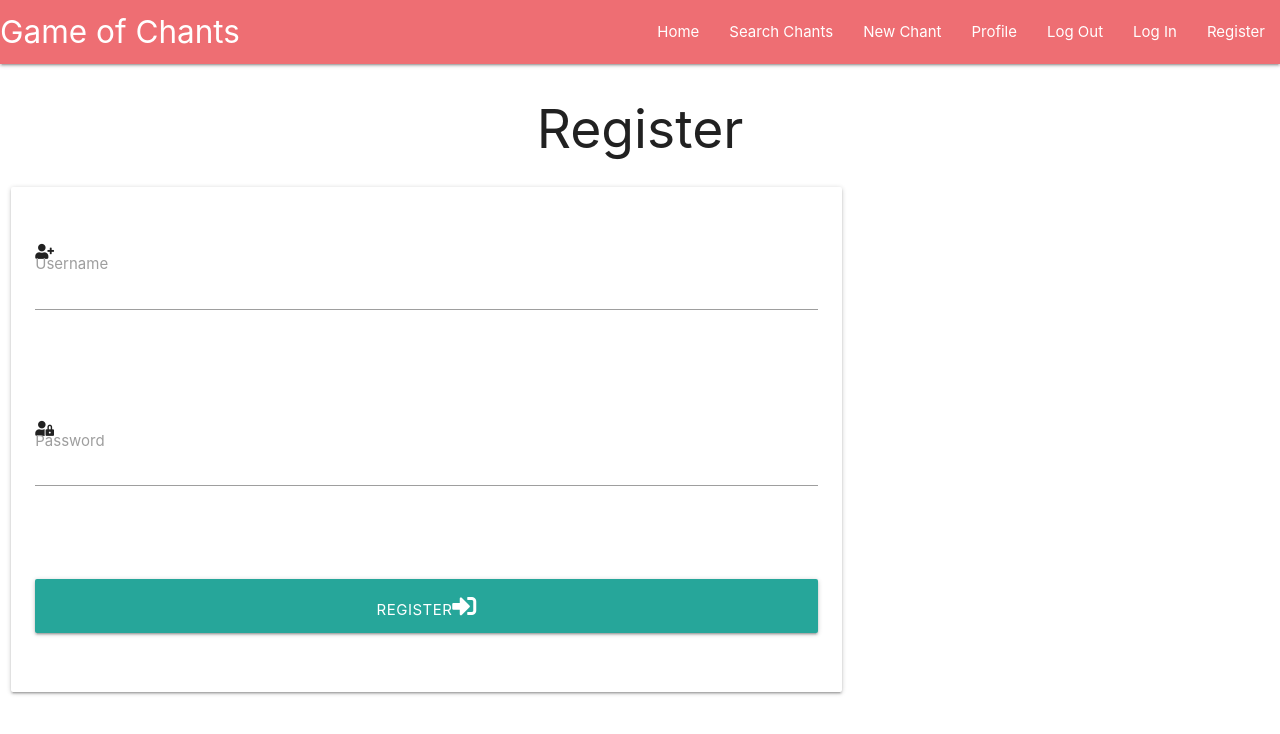
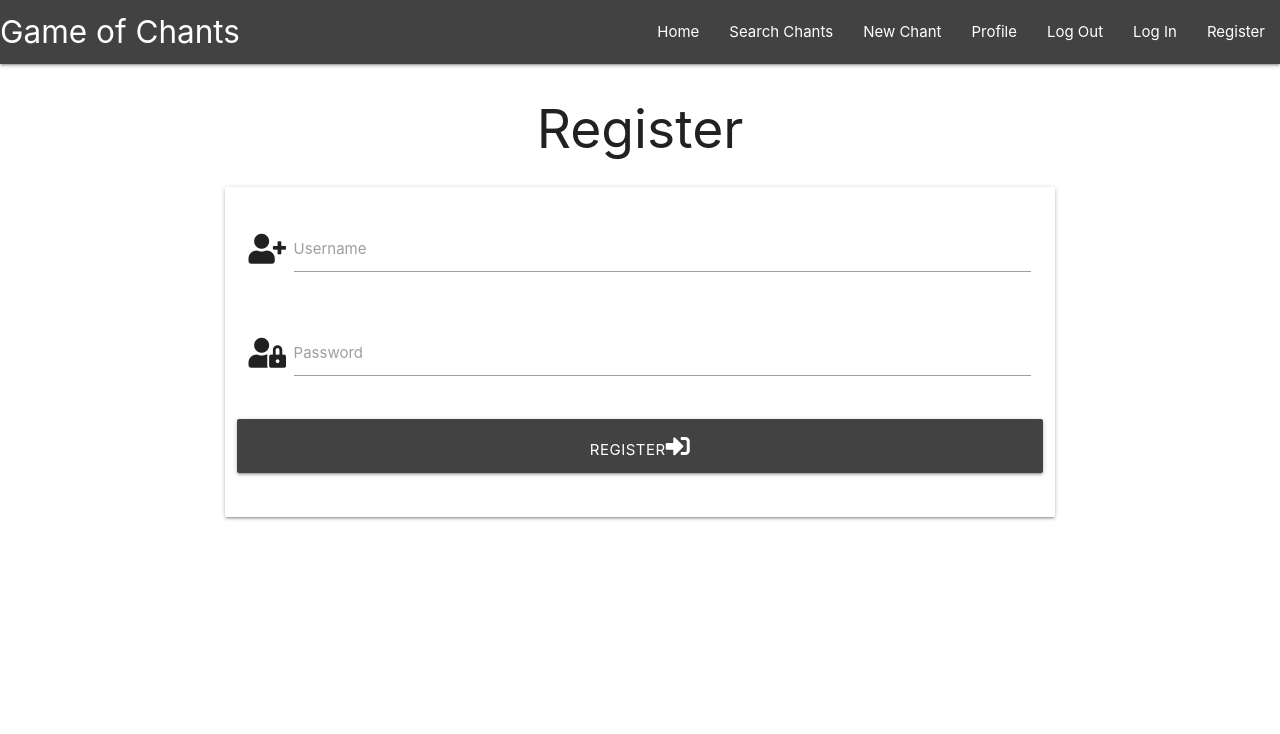
Before and after one commit to RoyoftheRavers/football_game_of_chants, a Flask app: page /register in a window 1280 px wide. Shown: the top 734 px of the page. Run offline with Flask 2, Linux system fonts and the light colour scheme; some libraries are stand-ins or nearby versions.

Commit message:
fix: updated class to fix card in register.html

```diff
--- a/templates/base.html
+++ b/templates/base.html
@@ -14,7 +14,7 @@
 <body>
     <header>
         <nav>
-            <div class="nav-wrapper">
+            <div class="nav-wrapper grey darken-3">
                 <a href="{{ url_for('get_chants') }}" class="brand-logo">Game of Chants</a>
                 <a href="#" data-target="mobile-demo" class="sidenav-trigger"><i class="material-icons">menu</i></a>
                 <ul class="right hide-on-med-and-down">
--- a/templates/register.html
+++ b/templates/register.html
@@ -3,43 +3,33 @@
 
     <h2 class="center-align">Register</h2>
 
-  <div class="row">
-    <div class="col s12 m8 offset m2" method="POST" action="{{ url_for('register') }}">
-      <div class="card-panel">
-          <!--username-->
-          <div class="row">
-            <form class="input-field col s12">
+    <div class="row">
+        <form class="col s12 m8 offset-m2" method="POST" action="{{ url_for('register') }}">
+            <div class="card-panel">
+                <!--username-->
                 <div class="row">
                     <div class="input-field col s12">
-                    <i class="fa fa-user-plus"></i>
-                    <input id="username" name="username" class="materialize-textarea">
-                    <label for="username">Username</label>
+                        <i class="fa fa-user-plus prefix"></i>
+                        <input id="username" name="username" class="validate">
+                        <label for="username">Username</label>
                     </div>
                 </div>
-            </form>
-          </div>
-          <!--password-->
-          <div class="row">
-            <form class="input-field col s12">
+                <!--password-->
                 <div class="row">
                     <div class="input-field col s12">
-                    <i class="fa fa-user-lock"></i>
-                    <input id="password" name="username" class="materialize-textarea">
-                    <label for="password">Password</label>
+                        <i class="fa fa-user-lock prefix"></i>
+                        <input id="password" name="username" class="validate">
+                        <label for="password">Password</label>
                     </div>
                 </div>
-            </form>
-          </div>
-          <!--register-->
-          <div class="row">
-            <form class="input-field col s12">
-                <button type="submit" class="col s12 btn-large">Register<i class="fas fa-sign-in-alt"></i></button>
-            </form>
-          </div>
-
-
-      </div>
+                <!--register-->
+                <div class="row">
+                    <button type="submit" class="col s12 btn-large grey darken-3">
+                        Register<i class="fas fa-sign-in-alt"></i>
+                    </button>
+                </div>
+            </div>
+        </form>
     </div>
-  </div>
 
 {% endblock %}
```
